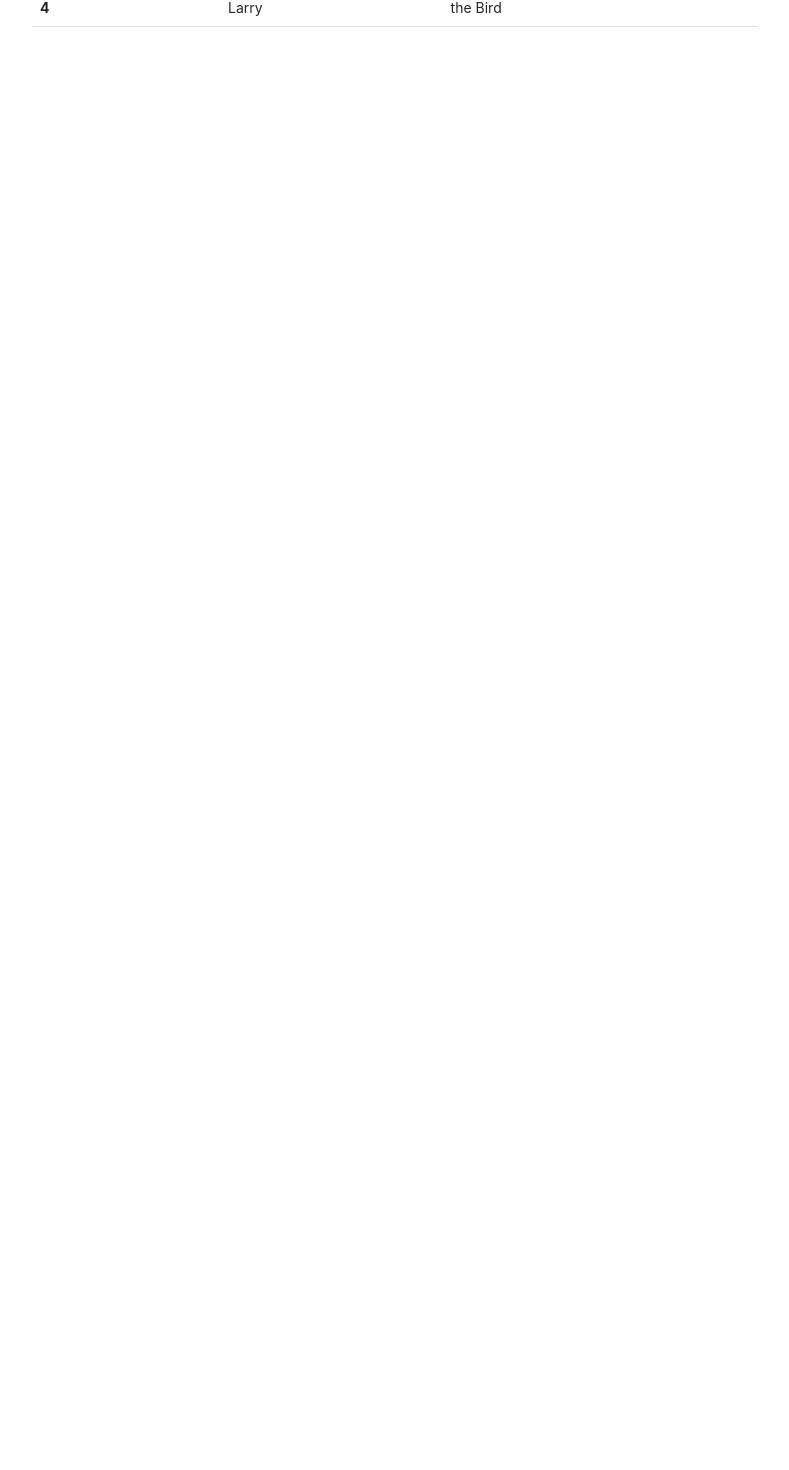
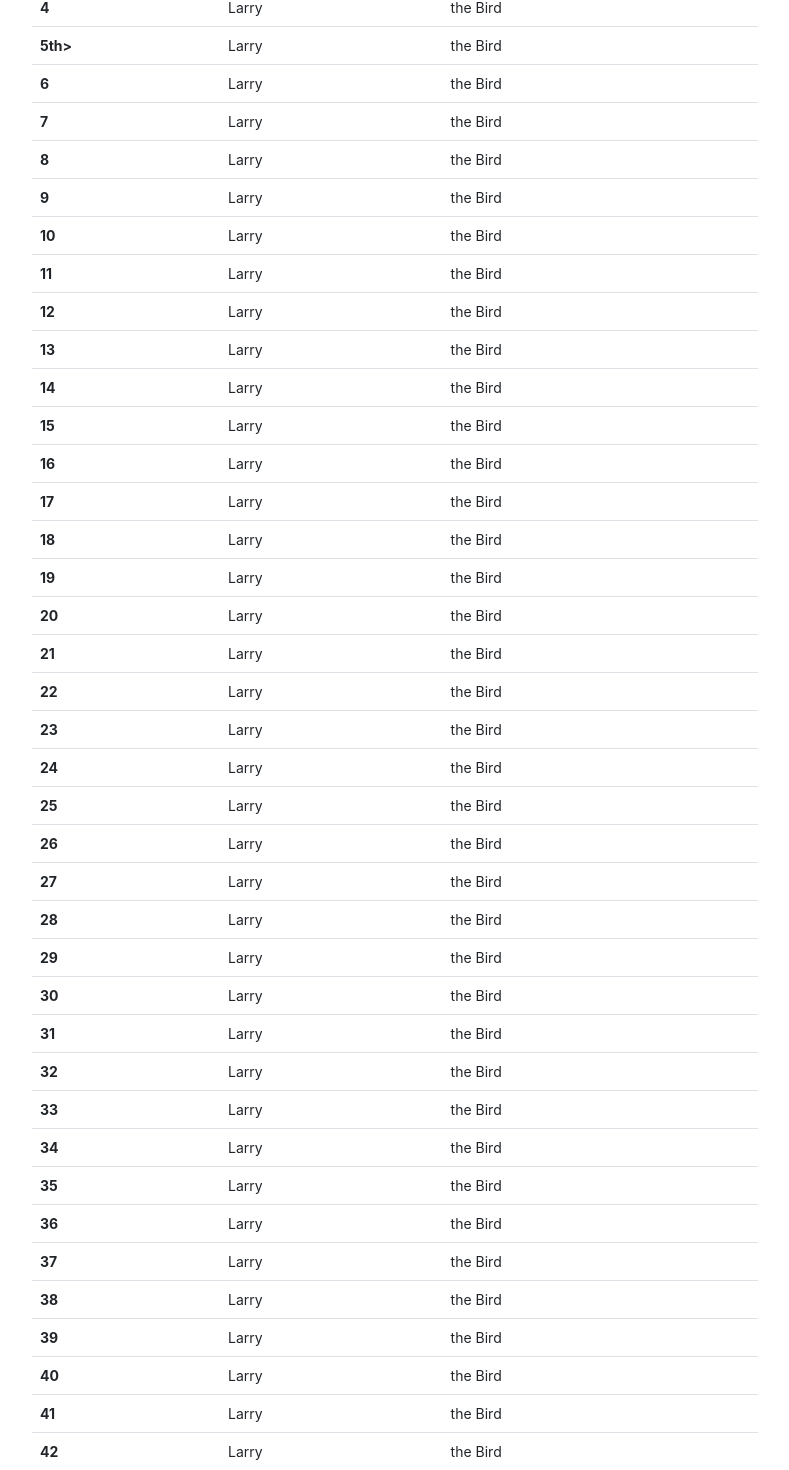
Before and after one commit to BiggBird/schedule, an Angular app: page /days in a window 1280 px wide. Shown: the part 236-1706 px from the top of the page, without its empty margins (50-839 px from the left). Before the commit the page ends 800 px from the top, so only its background shows below. Built offline with nearby package versions, Linux system fonts and the light colour scheme.

Commit message:
Update days.component.html

```diff
--- a/src/app/days/days.component.html
+++ b/src/app/days/days.component.html
@@ -40,6 +40,272 @@
         <td>the Bird</td>
         <td></td>
       </tr>
+      <tr>
+        <th scope="row">5th>
+        <td>Larry</td>
+        <td>the Bird</td>
+        <td></td>
+      </tr>
+      <tr>
+        <th scope="row">6</th>
+        <td>Larry</td>
+        <td>the Bird</td>
+        <td></td>
+      </tr>
+      <tr>
+        <th scope="row">7</th>
+        <td>Larry</td>
+        <td>the Bird</td>
+        <td></td>
+      </tr>
+      <tr>
+        <th scope="row">8</th>
+        <td>Larry</td>
+        <td>the Bird</td>
+        <td></td>
+      </tr>
+      <tr>
+        <th scope="row">9</th>
+        <td>Larry</td>
+        <td>the Bird</td>
+        <td></td>
+      </tr>
+      <tr>
+        <th scope="row">10</th>
+        <td>Larry</td>
+        <td>the Bird</td>
+        <td></td>
+      </tr>
+      <tr>
+        <th scope="row">11</th>
+        <td>Larry</td>
+        <td>the Bird</td>
+        <td></td>
+      </tr>
+      <tr>
+        <th scope="row">12</th>
+        <td>Larry</td>
+        <td>the Bird</td>
+        <td></td>
+      </tr>
+      <tr>
+        <th scope="row">13</th>
+        <td>Larry</td>
+        <td>the Bird</td>
+        <td></td>
+      </tr>
+      <tr>
+        <th scope="row">14</th>
+        <td>Larry</td>
+        <td>the Bird</td>
+        <td></td>
+      </tr>
+      <tr>
+        <th scope="row">15</th>
+        <td>Larry</td>
+        <td>the Bird</td>
+        <td></td>
+      </tr>
+      <tr>
+        <th scope="row">16</th>
+        <td>Larry</td>
+        <td>the Bird</td>
+        <td></td>
+      </tr>
+      <tr>
+        <th scope="row">17</th>
+        <td>Larry</td>
+        <td>the Bird</td>
+        <td></td>
+      </tr>
+      <tr>
+        <th scope="row">18</th>
+        <td>Larry</td>
+        <td>the Bird</td>
+        <td></td>
+      </tr>
+      <tr>
+        <th scope="row">19</th>
+        <td>Larry</td>
+        <td>the Bird</td>
+        <td></td>
+      </tr>
+      <tr>
+        <th scope="row">20</th>
+        <td>Larry</td>
+        <td>the Bird</td>
+        <td></td>
+      </tr>
+      <tr>
+        <th scope="row">21</th>
+        <td>Larry</td>
+        <td>the Bird</td>
+        <td></td>
+      </tr>
+      <tr>
+        <th scope="row">22</th>
+        <td>Larry</td>
+        <td>the Bird</td>
+        <td></td>
+      </tr>
+      <tr>
+        <th scope="row">23</th>
+        <td>Larry</td>
+        <td>the Bird</td>
+        <td></td>
+      </tr>
+      <tr>
+        <th scope="row">24</th>
+        <td>Larry</td>
+        <td>the Bird</td>
+        <td></td>
+      </tr>
+      <tr>
+        <th scope="row">25</th>
+        <td>Larry</td>
+        <td>the Bird</td>
+        <td></td>
+      </tr>
+      <tr>
+        <th scope="row">26</th>
+        <td>Larry</td>
+        <td>the Bird</td>
+        <td></td>
+      </tr>
+      <tr>
+        <th scope="row">27</th>
+        <td>Larry</td>
+        <td>the Bird</td>
+        <td></td>
+      </tr>
+      <tr>
+        <th scope="row">28</th>
+        <td>Larry</td>
+        <td>the Bird</td>
+        <td></td>
+      </tr>
+      <tr>
+        <th scope="row">29</th>
+        <td>Larry</td>
+        <td>the Bird</td>
+        <td></td>
+      </tr>
+      <tr>
+        <th scope="row">30</th>
+        <td>Larry</td>
+        <td>the Bird</td>
+        <td></td>
+      </tr>
+      <tr>
+        <th scope="row">31</th>
+        <td>Larry</td>
+        <td>the Bird</td>
+        <td></td>
+      </tr>
+      <tr>
+        <th scope="row">32</th>
+        <td>Larry</td>
+        <td>the Bird</td>
+        <td></td>
+      </tr>
+      <tr>
+        <th scope="row">33</th>
+        <td>Larry</td>
+        <td>the Bird</td>
+        <td></td>
+      </tr>
+      <tr>
+        <th scope="row">34</th>
+        <td>Larry</td>
+        <td>the Bird</td>
+        <td></td>
+      </tr>
+      <tr>
+        <th scope="row">35</th>
+        <td>Larry</td>
+        <td>the Bird</td>
+        <td></td>
+      </tr>
+      <tr>
+        <th scope="row">36</th>
+        <td>Larry</td>
+        <td>the Bird</td>
+        <td></td>
+      </tr>
+      <tr>
+        <th scope="row">37</th>
+        <td>Larry</td>
+        <td>the Bird</td>
+        <td></td>
+      </tr>
+      <tr>
+        <th scope="row">38</th>
+        <td>Larry</td>
+        <td>the Bird</td>
+        <td></td>
+      </tr>
+      <tr>
+        <th scope="row">39</th>
+        <td>Larry</td>
+        <td>the Bird</td>
+        <td></td>
+      </tr>
+      <tr>
+        <th scope="row">40</th>
+        <td>Larry</td>
+        <td>the Bird</td>
+        <td></td>
+      </tr>
+      <tr>
+        <th scope="row">41</th>
+        <td>Larry</td>
+        <td>the Bird</td>
+        <td></td>
+      </tr>
+      <tr>
+        <th scope="row">42</th>
+        <td>Larry</td>
+        <td>the Bird</td>
+        <td></td>
+      </tr>
+      <tr>
+        <th scope="row">43</th>
+        <td>Larry</td>
+        <td>the Bird</td>
+        <td></td>
+      </tr>
+      <tr>
+        <th scope="row">44</th>
+        <td>Larry</td>
+        <td>the Bird</td>
+        <td></td>
+      </tr>
+      <tr>
+        <th scope="row">45</th>
+        <td>Larry</td>
+        <td>the Bird</td>
+        <td></td>
+      </tr>
+      <tr>
+        <th scope="row">46</th>
+        <td>Larry</td>
+        <td>the Bird</td>
+        <td></td>
+      </tr>
+      <tr>
+        <th scope="row">47</th>
+        <td>Larry</td>
+        <td>the Bird</td>
+        <td></td>
+      </tr>
+      <tr>
+        <th scope="row">48</th>
+        <td>Larry</td>
+        <td>the Bird</td>
+        <td></td>
+      </tr>
+
+
     </tbody>
   </table>
 </div>
```
